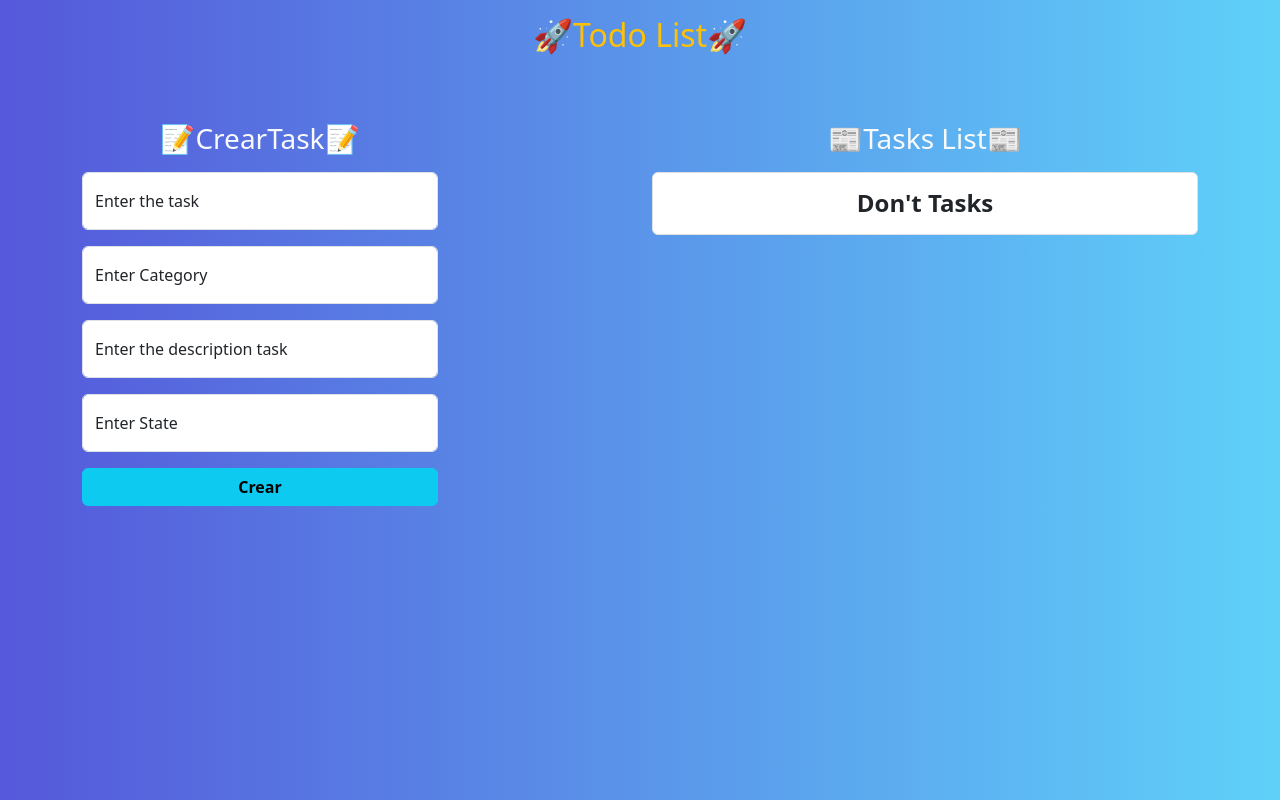
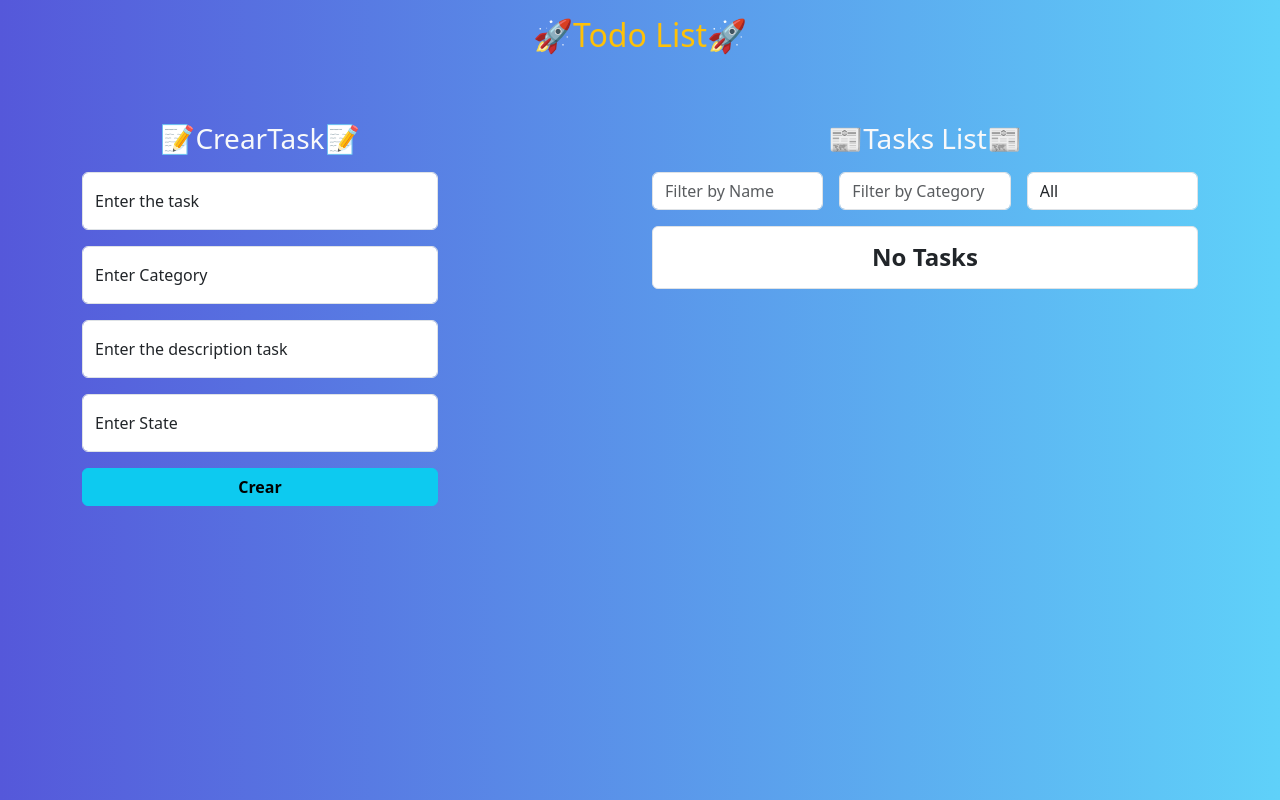
Before and after one commit to Luis0251/prueba-ciom, a React (Create React App) app: page / in a window 1280 px wide. Built offline with nearby package versions, Linux system fonts and the light colour scheme.

Commit message:
Feature:Formated and create Filter

```diff
--- a/src/Components/TaskList.jsx
+++ b/src/Components/TaskList.jsx
@@ -1,27 +1,69 @@
-import React from 'react'
-import { TaskItem } from './TaskItem'
+import React, { useState } from 'react';
+import { TaskItem } from './TaskItem';
 
-export const TaskList = ({tasks, readTask, deleteTask,completeTask}) => {
+export const TaskList = ({ tasks, readTask, deleteTask, completeTask }) => {
+  const [filterName, setFilterName] = useState('');
+  const [filterCategory, setFilterCategory] = useState('');
+  const [filterState, setFilterState] = useState('');
+
+  const filteredTasks = tasks.filter((task) => {
     return (
-    <section className='d-flex flex-column gap-3 col-md-6'>
+      task.name.toLowerCase().includes(filterName.toLowerCase()) &&
+      task.category.toLowerCase().includes(filterCategory.toLowerCase()) &&
+      task.state.toLowerCase().includes(filterState.toLowerCase())
+    );
+  });
+  return (
+    <section className="d-flex flex-column gap-3 col-md-6">
       <h3 className="text-light text-center m-0"> 📰Tasks List📰 </h3>
-        <ul className='list-group'>
-            {
-                tasks.length  ? (
-                    tasks.map((task) => {
-                        return <TaskItem completeTask={completeTask} key={task.id} task={task} readTask={readTask} deleteTask={deleteTask}/>
-                    } )
-                ) :
-                    (
+      <div className="d-flex justify-content-between gap-3">
+        <input
+          type="text"
+          className="form-control"
+          placeholder="Filter by Name"
+          value={filterName}
+          onChange={(e) => setFilterName(e.target.value)}
+        />
+        <input
+          type="text"
+          className="form-control"
+          placeholder="Filter by Category"
+          value={filterCategory}
+          onChange={(e) => setFilterCategory(e.target.value)}
+        />
+        <select
+          className="form-control"
+          value={filterState}
+          onChange={(e) => setFilterState(e.target.value)}
+        >
+          <option value="">All</option>
+          <option value="todo">To Do</option>
+          <option value="inprogress">In Progress</option>
+          <option value="finalizado">Completed</option>
+        </select>
+      </div>
+      <ul className="list-group">
+        {filteredTasks.length ? (
+          filteredTasks.map((task) => {
+            return (
+              <TaskItem
+                completeTask={completeTask}
+                key={task.id}
+                task={task}
+                readTask={readTask}
+                deleteTask={deleteTask}
+              />
+            );
+          })
+        ) : (
           <li
             className="d-flex justify-content-center list-group-item list-group-item-action p-3"
             aria-current="true"
           >
-                          <h4 className="fw-bolder m-0">Don't Tasks</h4>
+            <h4 className="fw-bolder m-0">No Tasks</h4>
           </li>
-                )
-            }
+        )}
       </ul>
     </section>
-  )
-}
+  );
+};
```
Lines whose indentation alone changed are shown as unchanged.
